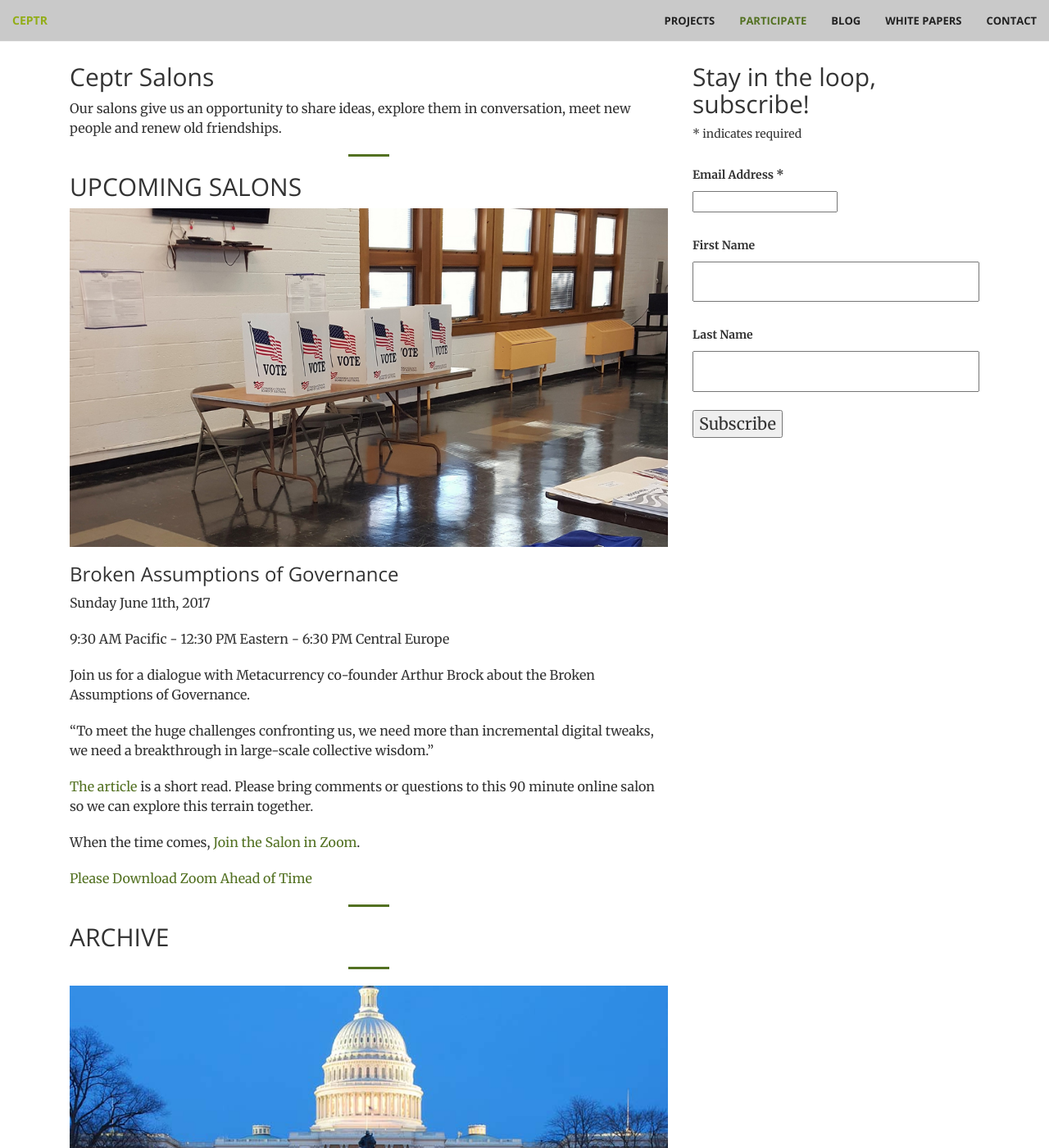
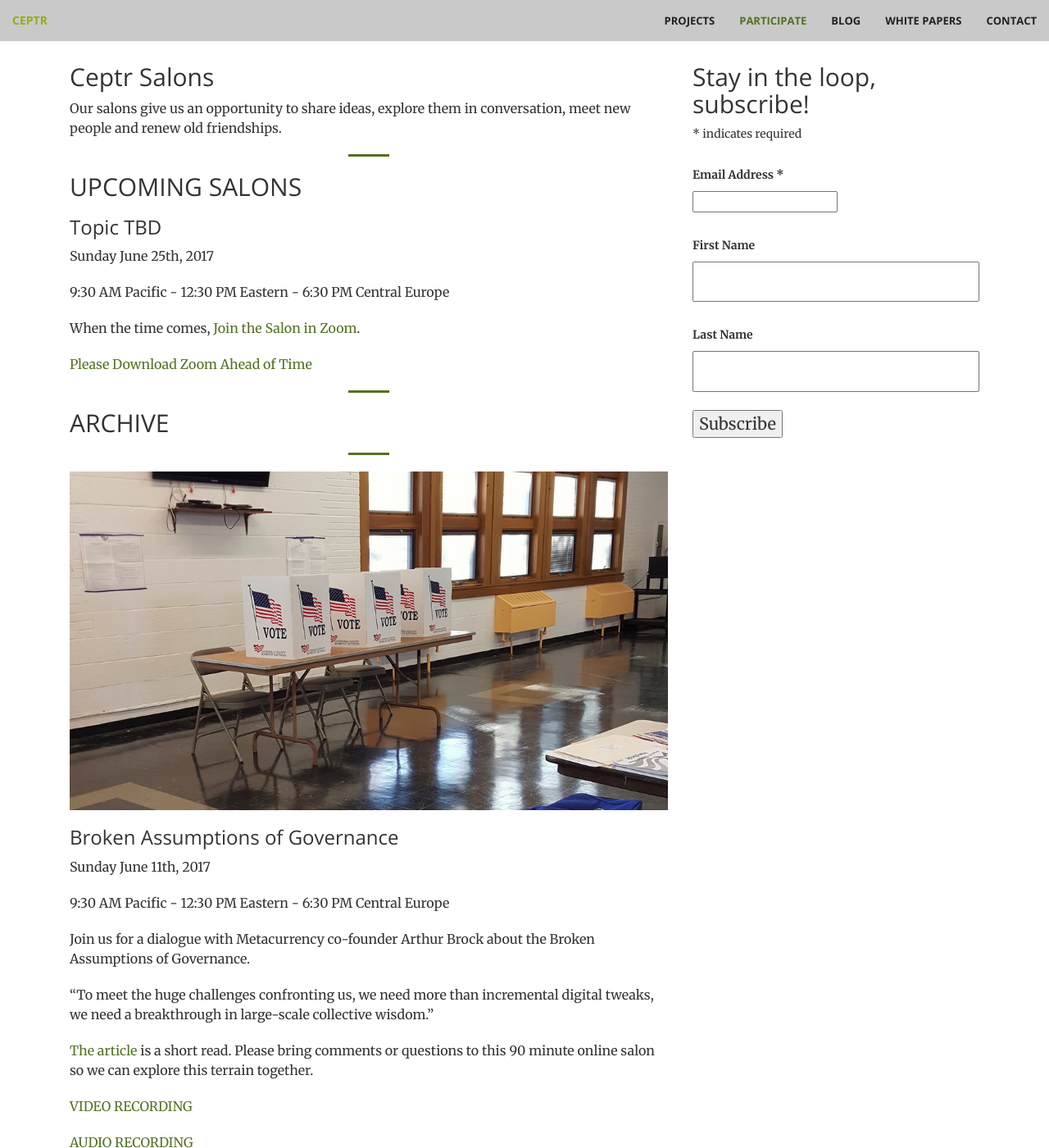
Before and after one commit to metacurrency/ceptr-org, a Jekyll site: the page built from _participate/salons.md, in a window 1280 px wide and 1400 px high, scrolled down 345 px. Shown: the whole window at 82% size. Built offline with Jekyll 4.4.1, drawn with Linux system fonts in a browser that asks for light colours; comment, search, counter and statistics services are not loaded.

Commit message:
Update salons.md

```diff
--- a/_participate/salons.md
+++ b/_participate/salons.md
@@ -37,6 +37,27 @@ Our salons give us an opportunity to share ideas, explore them in conversation,
 ----
 
 ## UPCOMING SALONS
+### Topic TBD
+Sunday June 25th, 2017
+
+9:30 AM Pacific - 12:30 PM Eastern - 6:30 PM Central Europe
+
+[//]: # (Join us for a dialogue about ... )
+
+[//]: # ("ENTER QUOTE HERE")
+
+[//]: # ([The article]() is a short read. Please bring comments or questions to this 90 minute online salon so we can explore this terrain together.)
+
+When the time comes, [Join the Salon in Zoom](https://zoom.us/j/2184944435).
+
+[Please Download Zoom Ahead of Time](https://zoom.us/download)
+
+----
+
+## ARCHIVE
+
+----
+
 ![Voting](/images/vote.jpg){:class="img-responsive"}
 ### Broken Assumptions of Governance
 Sunday June 11th, 2017
@@ -49,13 +70,9 @@ Join us for a dialogue with Metacurrency co-founder Arthur Brock about the Broke
 
 [The article](https://medium.com/metacurrency-project/broken-assumptions-of-governance-63cc946ccc6c) is a short read. Please bring comments or questions to this 90 minute online salon so we can explore this terrain together.
 
-When the time comes, [Join the Salon in Zoom](https://zoom.us/j/2184944435).
+[VIDEO RECORDING](https://youtu.be/TaQYJZzZ2gU)
 
-[Please Download Zoom Ahead of Time](https://zoom.us/download)
-
-----
-
-## ARCHIVE
+[AUDIO RECORDING](https://soundcloud.com/metacurrency/ceptr-salon-broken-assumptions-of-governance)
 
 ----
 
```
